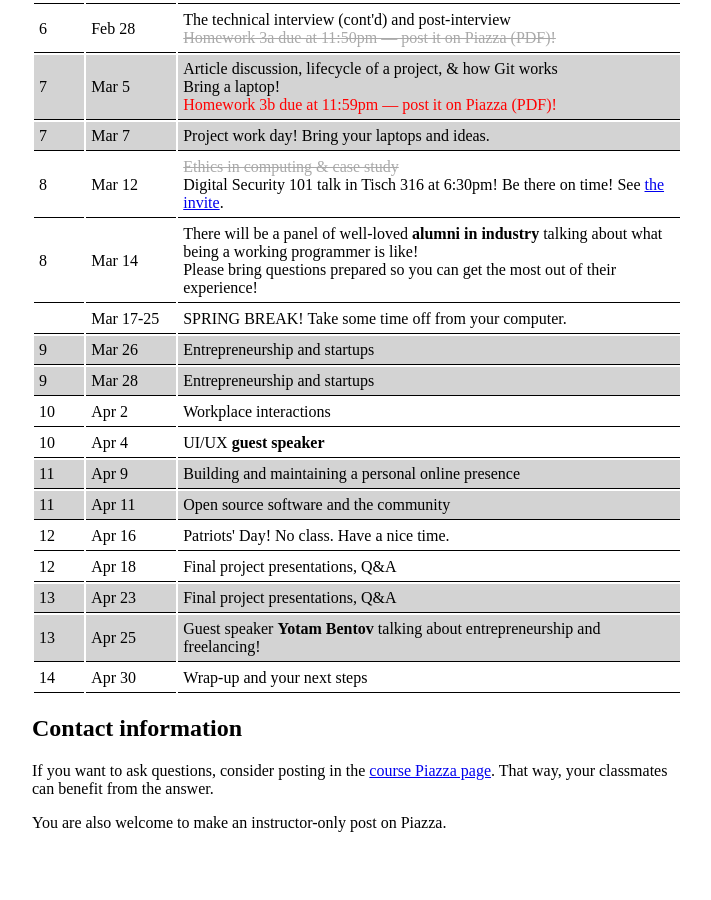
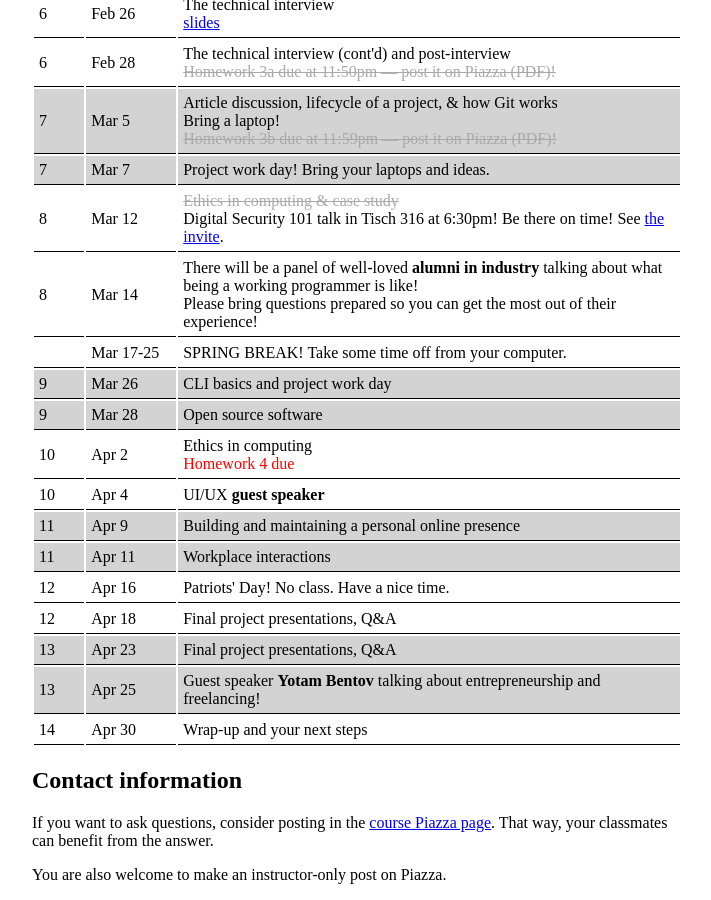
Before and after one commit to tekknolagi/excollege, a Jekyll site: the page built from syllabus.md, in a window 1280 px wide and 900 px high, scrolled down 1972 px. Shown: the whole window, without its empty margins (16-727 px from the left). Built offline with Jekyll 4.4.1, drawn with Linux system fonts in a browser that asks for light colours; before the commit the page ends 2820 px from its top, so only the background shows below that; some of the changed text lies outside the part shown.

Commit message:
Update syllabus

```diff
--- a/syllabus.md
+++ b/syllabus.md
@@ -56,10 +56,16 @@
             <td>Feb 28, 11:59pm</td>
             <td>Post your first draft specification on Piazza (PDF)</td>
         </tr>
-        <tr>
+        <tr class="done">
             <td>3b</td>
             <td>Mar 5, 11:59pm</td>
             <td>Post your final specification on Piazza (PDF)</td>
+        </tr>
+        <tr>
+            <td>4</td>
+            <td>Apr 2, 6:29pm</td>
+            <td>Read this <a href="https://www.ideals.illinois.edu/bitstream/handle/2142/12247/ecse909.pdf">ethics
+            paper (PDF)</a> to prepare for class discussion</td>
         </tr>
     </tbody>
 </table>
@@ -243,7 +249,7 @@
             <br />
             Bring a laptop!
             <br />
-            <span class="assignment">Homework 3b due at 11:59pm &mdash; post it
+            <span class="assignment done">Homework 3b due at 11:59pm &mdash; post it
             on Piazza (PDF)!</span>
             </td>
         </tr>
@@ -283,17 +289,22 @@
         <tr class="week odd">
             <td>9</td>
             <td>Mar 26</td>
-            <td>Entrepreneurship and startups</td>
+            <td>CLI basics and project work day
+            </td>
         </tr>
         <tr class="week odd">
             <td>9</td>
             <td>Mar 28</td>
-            <td>Entrepreneurship and startups</td>
+            <td>Open source software
+            </td>
         </tr>
         <tr class="week">
             <td>10</td>
             <td>Apr 2</td>
-            <td>Workplace interactions</td>
+            <td>Ethics in computing
+            <br />
+            <span class="assignment">Homework 4 due</span>
+            </td>
         </tr>
         <tr class="week">
             <td>10</td>
@@ -308,7 +319,7 @@
         <tr class="week odd">
             <td>11</td>
             <td>Apr 11</td>
-            <td>Open source software and the community</td>
+            <td>Workplace interactions</td>
         </tr>
         <tr class="week">
             <td>12</td>
```
